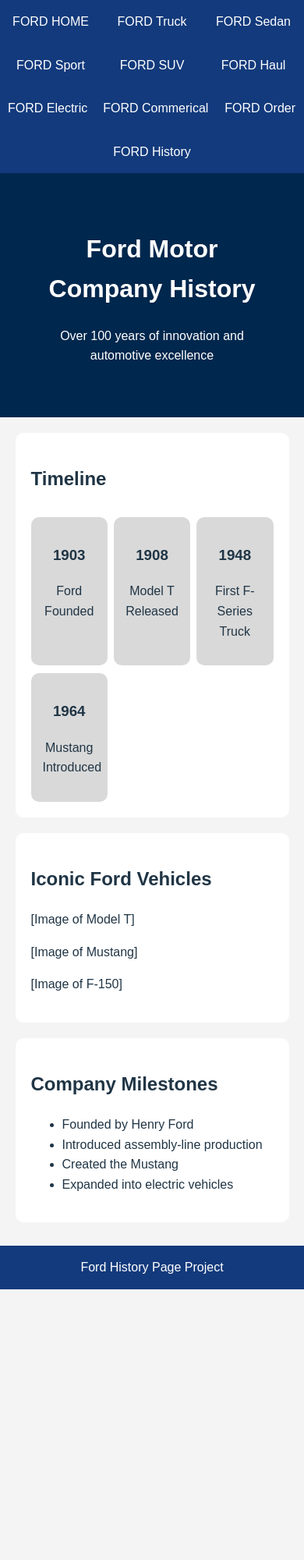
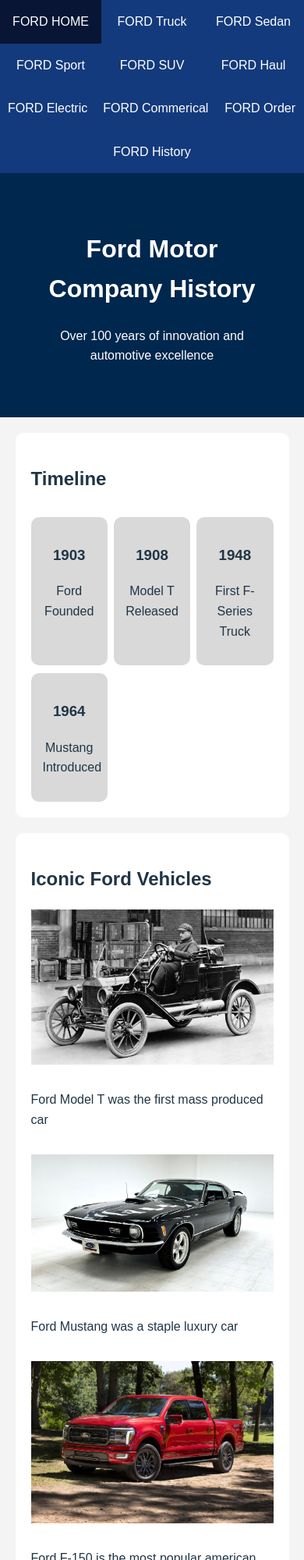
Before and after one commit to CullenMcGinnis11/CS_268-Web-Systems-Ford-Website, a plain HTML site: page fordHistory.html in a window 390 px wide. Shown: the top 2000 px of the page at 78% size. Before the commit the page ends 1653 px from the top, so only its background shows below. Drawn offline with Linux system fonts and the light colour scheme.

Commit message:
Cleaned up a bit and added to history page
Cleaned up the layout a little bit to adhere to the project requirements and added to the ford history page

```diff
--- a/generalCSS.css
+++ b/css/generalCSS.css
@@ -15,7 +15,10 @@
     /* narbar color */
     background-color: #133A7C;
 }
-
+.flex-container a:hover {
+    background-color: #081534;
+    color: white;
+}
 /* each navbar section */
 .flex-container div {
     /* sections share availabel space */
--- /dev/null
+++ b/css/historyPage.css
@@ -0,0 +1,49 @@
+body{
+            margin: 0;
+            font-family: Arial, sans-serif;
+            background-color: #f4f4f4;
+        }
+
+        /* PAGE HEADER */
+        .hero{
+            background-color: #00274d;
+            color: white;
+            text-align: center;
+            padding: 50px;
+        }
+
+        /* MAIN CONTENT */
+        .container{
+            width: 90%;
+            margin: auto;
+        }
+
+        .section{
+            background-color: white;
+            margin-top: 20px;
+            padding: 20px;
+            border-radius: 10px;
+        }
+
+        .timeline{
+            display: flex;
+            justify-content: space-between;
+            flex-wrap: wrap;
+        }
+
+        .timeline-box{
+            width: 22%;
+            background-color: #d9d9d9;
+            padding: 15px;
+            margin-top: 10px;
+            text-align: center;
+            border-radius: 10px;
+        }
+
+        footer{
+            margin-top: 30px;
+            text-align: center;
+            background-color: #133A7C;
+            color: white;
+            padding: 15px;
+        }
--- a/fordHistory.html
+++ b/fordHistory.html
@@ -1,66 +1,47 @@
 <html>
   <head>
     <!-- link to general css file-->
-    <link rel="stylesheet" href="generalCSS.css">
+    <link rel="stylesheet" href="/css/generalCSS.css" />
+    <link rel="stylesheet" href="/css/historyPage.css" />
 
     <!-- tab title-->
     <title>FORD History</title>
 
     <style>
-        body{
-            margin: 0;
-            font-family: Arial, sans-serif;
-            background-color: #f4f4f4;
+      .vehicle-list {
+        display: flex;
+        flex-direction: column;
+        gap: 1rem;
       }
 
-        /* PAGE HEADER */
-        .hero{
-            background-color: #00274d;
-            color: white;
-            text-align: center;
-            padding: 50px;
+      .vehicle-row {
+        display: flex;
+        align-items: center;
+        gap: 1rem;
       }
 
-        /* MAIN CONTENT */
-        .container{
-            width: 90%;
-            margin: auto;
+      .vehicle-row img {
+        flex: 1 1 0;
+        min-width: 0;
+        max-width: 100%;
+        height: auto;
       }
 
-        .section{
-            background-color: white;
-            margin-top: 20px;
-            padding: 20px;
-            border-radius: 10px;
+      .vehicle-row p {
+        flex: 2 1 0;
+        min-width: 0;
       }
 
-        .timeline{
-            display: flex;
-            justify-content: space-between;
-            flex-wrap: wrap;
+      @media (max-width: 600px) {
+        .vehicle-row {
+          flex-direction: column;
+          align-items: stretch;
         }
-
-        .timeline-box{
-            width: 22%;
-            background-color: #d9d9d9;
-            padding: 15px;
-            margin-top: 10px;
-            text-align: center;
-            border-radius: 10px;
-        }
-
-        footer{
-            margin-top: 30px;
-            text-align: center;
-            background-color: #133A7C;
-            color: white;
-            padding: 15px;
       }
     </style>
   </head>
 
   <body>
-
     <!-- NAVBAR -->
     <div class="flex-container">
       <div><a class="navBarLink" href="homePage.html">FORD HOME</a></div>
@@ -82,7 +63,6 @@
     </div>
 
     <div class="container">
-
       <!-- TIMELINE -->
       <div class="section">
         <h2>Timeline</h2>
@@ -114,11 +94,23 @@
       <div class="section">
         <h2>Iconic Ford Vehicles</h2>
 
-            <p>[Image of Model T]</p>
-            <p>[Image of Mustang]</p>
-            <p>[Image of F-150]</p>
+        <div class="vehicle-list">
+          <div class="vehicle-row">
+            <img src="/img/model_T_ford.webp" alt="Ford Model T" />
+            <p>Ford Model T was the first mass produced car</p>
           </div>
 
+          <div class="vehicle-row">
+            <img src="/img/1970-ford-mustang.jpg" alt="1970 Ford Mustang" />
+            <p>Ford Mustang was a staple luxury car</p>
+          </div>
+
+          <div class="vehicle-row">
+            <img src="/img/ford_f150.avif" alt="Ford F-150" />
+            <p>Ford F-150 is the most popular american truck today</p>
+          </div>
+        </div>
+      </div>
       <!-- COMPANY MILESTONES -->
       <div class="section">
         <h2>Company Milestones</h2>
@@ -130,12 +122,8 @@
           <li>Expanded into electric vehicles</li>
         </ul>
       </div>
-
     </div>
 
-    <footer>
-        Ford History Page Project
-    </footer>
-
+    <footer>Ford History Page Project</footer>
   </body>
 </html>
```
Also changed, not shown: SUV.html (+1 -1 lines), commercial.html (deleted, +0 -13 lines), commericalVehicles.html (+1 -1 lines), electricVehicles.html (+1 -1 lines), electric_hybrid.html (deleted, +0 -13 lines), haulingVehicles.html (+1 -1 lines), homePage.html (+1 -1 lines), orderingForm.html (+19 -11 lines), sedan.html (+1 -1 lines), sportCars.html (+1 -1 lines), trucks.html (+1 -1 lines), css/vehiclePages.css (renamed from vehiclePages.css), img/1970-ford-mustang.jpg (added), img/ford_f150.avif (added), 1 more files. Lines whose indentation alone changed are shown as unchanged.
